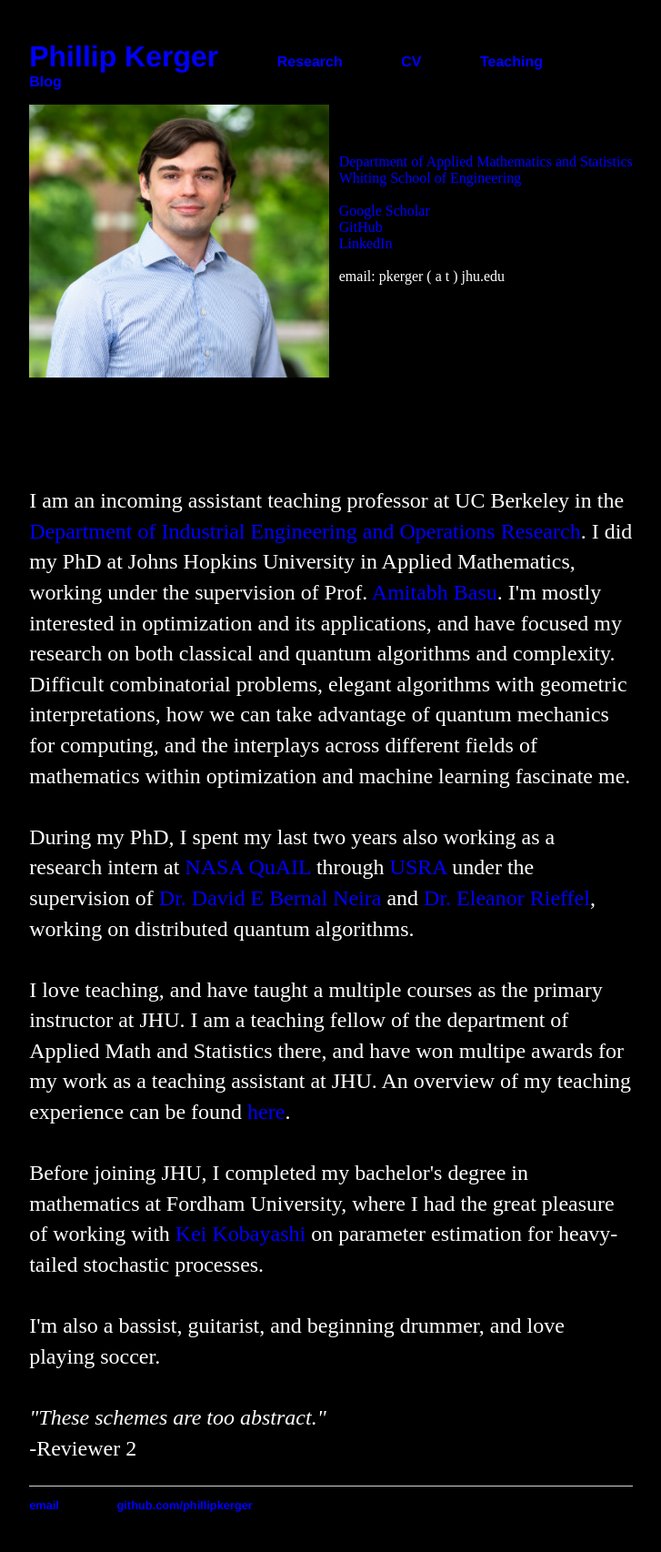
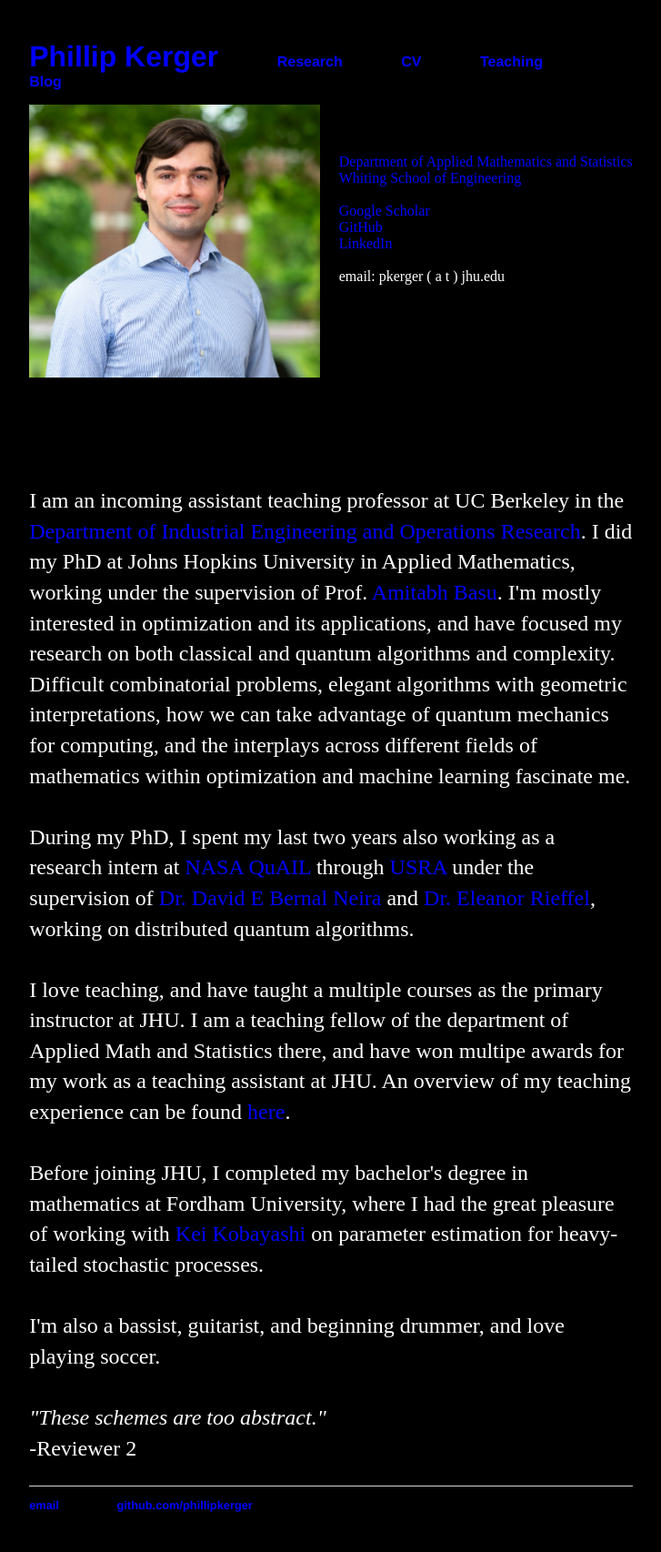
Before and after one commit to PhillipKerger/phillipkerger.github.io, a Jekyll site: the page built from index.html, in a window 1280 px wide. Shown: the whole page at 91% size, without its empty margins (276-1003 px from the left). Built offline with Jekyll 4.4.1, drawn with Linux system fonts in a browser that asks for light colours.

Commit message:
Update index.html

```diff
--- a/index.html
+++ b/index.html
@@ -6,7 +6,7 @@
 
 <div class="row-fluid">
 
-		<div style="text-align:left"><img src="JHU headshot_tu.jpg" style="width:330px;height:300px;">
+		<div style="text-align:left"><img src="JHU headshot_tu.jpg" style="width:320px;height:300px;">
 
 		<div style = "float: right">
 			<br>
```
